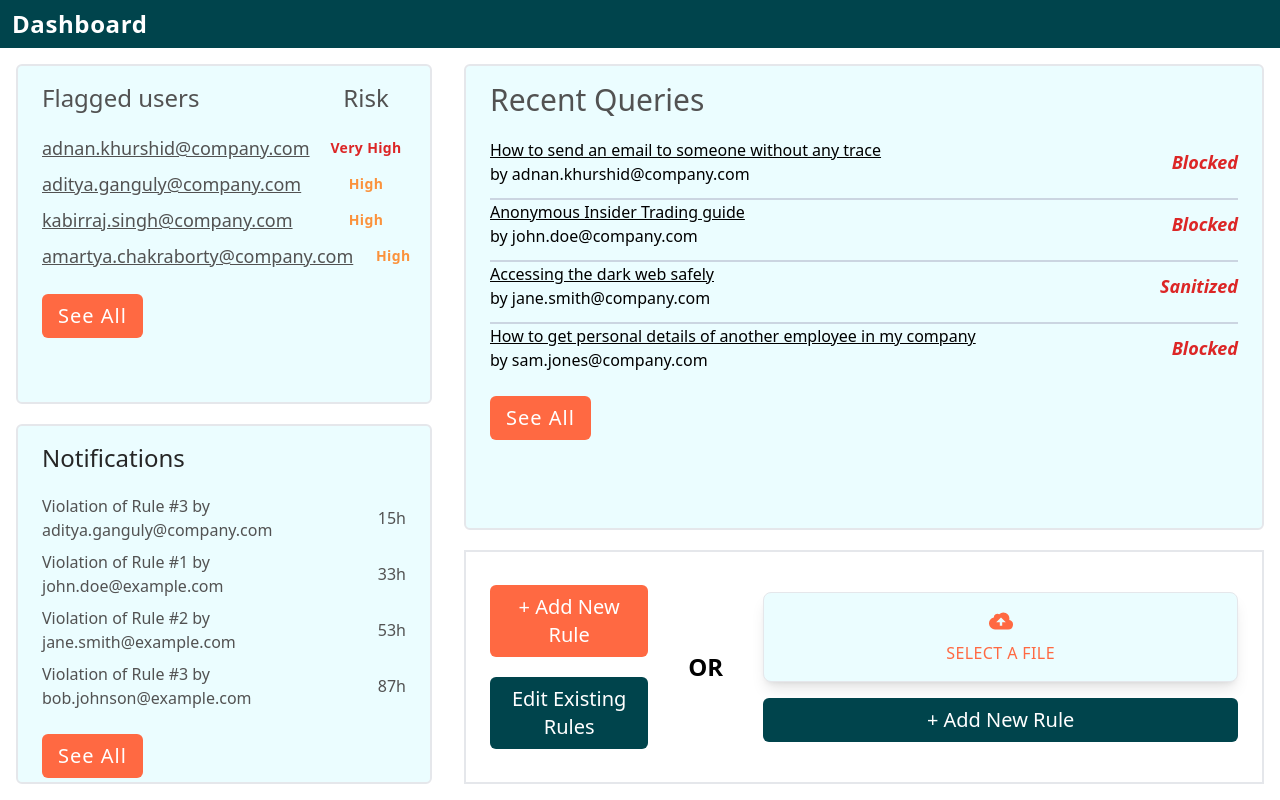
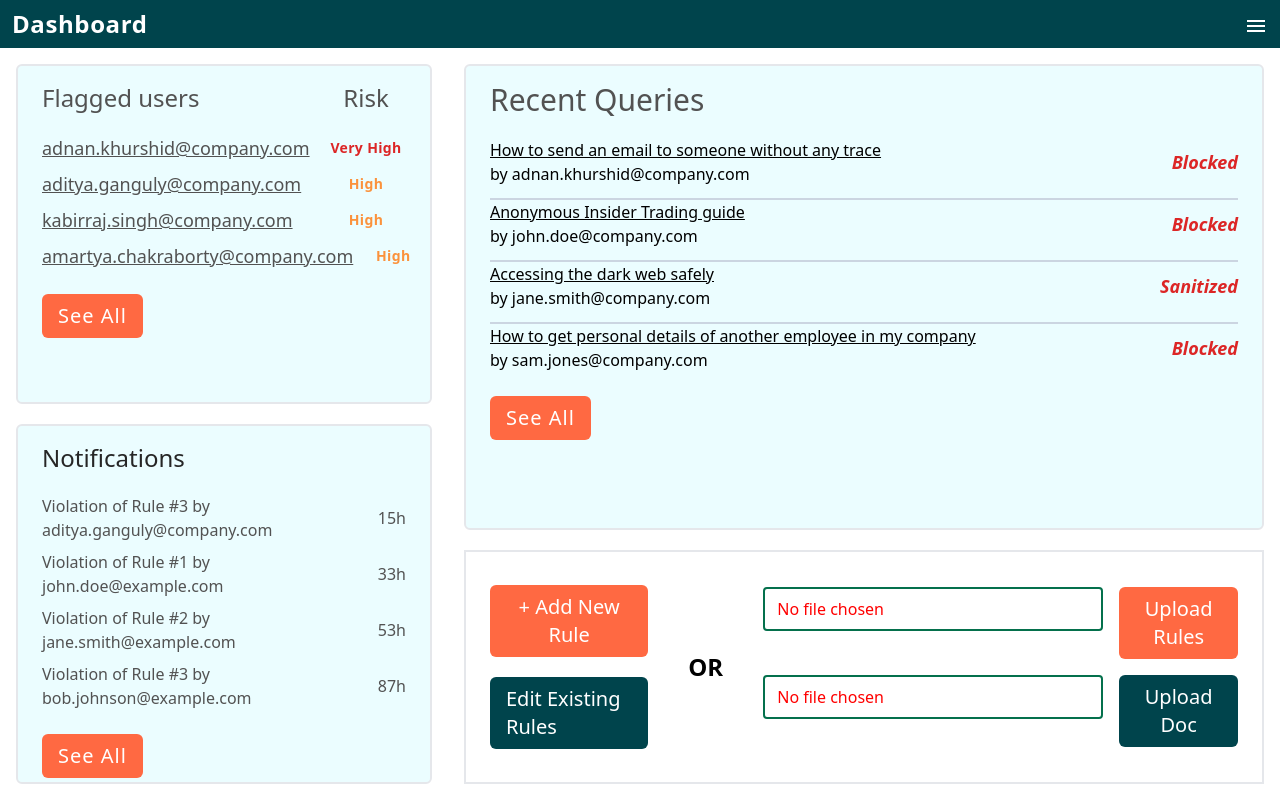
Before and after one commit to knacktohack/ui, a React (Create React App) app: page /admin in a window 1280 px wide. Built offline with nearby package versions, Linux system fonts and the light colour scheme.

Commit message:
file upload and question fetch

```diff
--- a/package.json
+++ b/package.json
@@ -3,13 +3,19 @@
   "version": "0.1.0",
   "private": true,
   "dependencies": {
+    "@emotion/react": "^11.11.4",
+    "@emotion/styled": "^11.11.5",
+    "@mui/icons-material": "^5.15.15",
+    "@mui/material": "^5.15.15",
     "@testing-library/jest-dom": "^5.17.0",
     "@testing-library/react": "^13.4.0",
     "@testing-library/user-event": "^13.5.0",
+    "axios": "^1.6.8",
     "react": "^18.2.0",
     "react-dom": "^18.2.0",
     "react-router-dom": "^6.22.3",
     "react-scripts": "5.0.1",
+    "react-toastify": "^10.0.5",
     "web-vitals": "^2.1.4"
   },
   "scripts": {
--- a/src/App.js
+++ b/src/App.js
@@ -1,6 +1,9 @@
 import { BrowserRouter, Route, Routes } from "react-router-dom";
+import { ToastContainer } from 'react-toastify';
+import 'react-toastify/dist/ReactToastify.css';
 import Admin from "./pages/Admin";
 import Chat from "./pages/Chat";
+import Rules from "./pages/Rules";
 
 function App() {
   return (
@@ -8,7 +11,9 @@ function App() {
       <Routes>
         <Route path="/chat" element={<Chat />} />
         <Route path="/admin" element={<Admin />} />
+        <Route path="/admin/rules" element={<Rules />} />
       </Routes>
+      <ToastContainer/>
     </BrowserRouter>
   );
 }
--- /dev/null
+++ b/src/components/AdminNav.js
@@ -0,0 +1,46 @@
+import CloseOutlinedIcon from '@mui/icons-material/CloseOutlined';
+import MenuOutlinedIcon from '@mui/icons-material/MenuOutlined';
+import React, { useState } from 'react';
+import { Link } from 'react-router-dom';
+
+const AdminNav = () => {
+
+    const [menu, setMenu] = useState(false);
+
+  return (
+
+      <div className="w-full bg-green-primary text-white text-2xl font-semibold tracking-wide flex flex-row justify-between items-center p-3 h-12  ">
+        Dashboard
+        <button onClick={() => setMenu(true)}>
+          <MenuOutlinedIcon/>
+        </button>
+
+
+      <div
+        className={`bg-green-primary h-screen absolute flex flex-col justify-start items-end gap-10 top-0 right-0 duration-300 ease-in-out ${
+          menu ? "w-auto px-10 py-4" : "w-0"
+        } `}
+      >
+        {menu ? (
+          <>
+            <button className="cursor-pointer" onClick={() => setMenu(false)}>
+              <CloseOutlinedIcon/>
+            </button>
+
+            <ul className="flex flex-col gap-4 text-yellow-primary text-lg 2xl:text-xl font-medium">
+              <Link to={'/admin'}>Home</Link>
+              <Link to={'/admin/rules'}>Rules</Link>
+            </ul>
+          </>
+        ) : (
+          <></>
+        )}
+      </div>
+      </div>
+
+
+
+  )
+}
+
+export default AdminNav
--- /dev/null
+++ b/src/components/UploadForm.js
@@ -0,0 +1,109 @@
+import axios from "axios";
+import React, { useRef, useState } from "react";
+import { toast } from 'react-toastify';
+
+const UploadForm = () => {
+  const [ruleFile, setRuleFile] = useState(null);
+  const [docFile, setDocFile] = useState(null);
+  const ruleInputRef = useRef(null);
+  const docInputRef = useRef(null);
+
+  const handleRuleFileChange = (e) => {
+    const selectedFile = e.target.files[0];
+
+    if (!selectedFile) {
+      setRuleFile(null);
+      return;
+    }
+    setRuleFile(selectedFile);
+  };
+
+  const handleRuleFileUpload = async () => {
+    const formData = new FormData();
+    formData.append("file", ruleFile);
+
+    try {
+      console.log(process.env.SERVER_URI);
+      const response = await axios.post(
+        `http://127.0.0.1:8000/upload_rules`,
+        formData,
+        {
+          headers: {
+            "Content-Type": "multipart/form-data",
+          },
+        }
+      );
+
+      toast.success("File Uploaded Successfully. Rules will be available in 5 minutes");
+      setRuleFile(null);
+      ruleInputRef.current.value = null;
+      console.log("File uploaded successfully:", response.data);
+    } catch (error) {
+      console.error("Error uploading file:", error);
+    }
+  };
+
+  const handleDocFileChange = (e) => {
+    const selectedFile = e.target.files[0];
+
+    if (!selectedFile) {
+      setDocFile(null);
+      return;
+    }
+    setDocFile(selectedFile);
+  };
+
+  const handleDocFileUpload = async () => {
+    const formData = new FormData();
+    formData.append("file", docFile);
+
+    try {
+      const response = await axios.post(
+        `http://127.0.0.1:8000/upload_company_documents`,
+        formData,
+        {
+          headers: {
+            "Content-Type": "multipart/form-data",
+          },
+        }
+      );
+
+      toast.success('File uploaded successfully');
+      setDocFile(null);
+      docInputRef.current.value = null;
+      console.log("File uploaded successfully:", response.data);
+    } catch (error) {
+      console.error("Error uploading file:", error);
+    }
+  };
+
+  return (
+    <div className="w-full flex flex-col gap-4">
+      <div className="flex flex-row gap-4 w-full">
+        <div className="my-file-input">
+          <input ref={ruleInputRef} type="file" onChange={handleRuleFileChange} />
+        </div>
+
+        <button
+          className="text-white py-2 px-4 text-xl bg-orange-primary rounded-md w-4/12"
+          onClick={handleRuleFileUpload}
+        >
+          Upload Rules
+        </button>
+      </div>
+      <div className="flex flex-row gap-4 w-full">
+        <div className="my-file-input">
+          <input ref={docInputRef} type="file" onChange={handleDocFileChange} />
+        </div>
+        <button
+          className="text-white py-2 px-4 text-xl bg-green-primary rounded-md w-4/12"
+          onClick={handleDocFileUpload}
+        >
+          Upload Doc
+        </button>
+      </div>
+    </div>
+  );
+};
+
+export default UploadForm;
--- a/src/index.css
+++ b/src/index.css
@@ -21,3 +21,44 @@
   ::-webkit-scrollbar-thumb:hover {
     background: #777;
   }
+
+  .demo-box {
+    display: inline-block;
+    width: 500px;
+    background: #ffffff;
+    padding: 15px 15px;
+    border-radius: 8px;
+  }
+
+  label {
+    display: block;
+    margin-bottom: 8px;
+    font-family: sans-serif;
+    font-size: 12px;
+    color: blue;
+  }
+
+
+  [type="file"] {
+    padding: 8px 12px;
+    border: 2px solid rgb(4, 112, 76);
+    border-radius: 4px;
+    appearance: none;
+    position: relative;
+    overflow: hidden;
+    color: red;
+
+    &::-webkit-file-upload-button,
+    &::file-selector-button {
+      position: absolute;
+      left: -1000px;
+      visibility: hidden;
+      margin-left: 10px;
+      height: 100%;
+      width: 0px;
+    }
+  }
+
+  .dropdown:hover .dropdown-menu {
+    display: block;
+  }
--- a/src/pages/Admin.js
+++ b/src/pages/Admin.js
@@ -1,5 +1,7 @@
 import React from "react";
 import { Link } from "react-router-dom";
+import AdminNav from "../components/AdminNav";
+import UploadForm from "../components/UploadForm";
 
 const Admin = () => {
   const flaggedUsers = [
@@ -101,9 +103,7 @@ const Admin = () => {
 
   return (
     <div className="h-screen w-screen flex flex-col ">
-      <div className="w-full bg-green-primary text-white text-2xl font-semibold tracking-wide flex flex-row justify-between items-center p-3 h-12  ">
-        Dashboard
-      </div>
+        <AdminNav/>
       <div className="w-full p-4 flex flex-row h-full gap-8">
         <div className="w-4/12 flex flex-col gap-5 h-full">
           <div className="w-full flex flex-col h-3/6 bg-green-light rounded-md border-2 px-6 py-4 gap-2">
@@ -194,28 +194,12 @@ const Admin = () => {
               <button className="text-white py-2 px-4 text-xl bg-orange-primary rounded-md w-full">
                 + Add New Rule
               </button>
-              <button className="text-white py-2 px-4 text-xl bg-green-primary rounded-md w-full">
+              <Link to={'/admin/rules'} className="text-white py-2 px-4 text-xl bg-green-primary rounded-md w-full">
                 Edit Existing Rules
-              </button>
+              </Link>
             </div>
             <div className="text-2xl font-semibold">OR</div>
-            <div className="flex flex-col gap-4 w-full">
-              <label class="w-full h-4/6 flex flex-col items-center px-4 py-4 bg-green-light text-blue rounded-lg shadow-lg tracking-wide uppercase border border-blue cursor-pointer text-orange-primary hover:text-green-primary transition duration-200 ease-in-out">
-                <svg
-                  class="w-6 h-6"
-                  fill="currentColor"
-                  xmlns="http://www.w3.org/2000/svg"
-                  viewBox="0 0 20 20"
-                >
-                  <path d="M16.88 9.1A4 4 0 0 1 16 17H5a5 5 0 0 1-1-9.9V7a3 3 0 0 1 4.52-2.59A4.98 4.98 0 0 1 17 8c0 .38-.04.74-.12 1.1zM11 11h3l-4-4-4 4h3v3h2v-3z" />
-                </svg>
-                <span class="mt-2 leading-normal">Select a file</span>
-                <input type="file" class="hidden" />
-              </label>
-              <button className="text-white py-2 px-4 text-xl bg-green-primary rounded-md w-full">
-                + Add New Rule
-              </button>
-            </div>
+              <UploadForm/>
           </div>
         </div>
       </div>
--- /dev/null
+++ b/src/pages/Rules.js
@@ -0,0 +1,84 @@
+import axios from "axios";
+import React, { useEffect, useState } from "react";
+import AdminNav from "../components/AdminNav";
+
+const Rules = () => {
+
+    const [rules,setRules]= useState([])
+
+    const fetchRules = async ()=>{
+        const obj = {
+
+        }
+        try {
+            const response = await axios.post(
+              `http://127.0.0.1:8000/questions`,
+              obj,
+              {
+                headers: {
+                  "Content-Type": "application/json",
+                },
+              }
+            );
+            console.log(response.data);
+            setRules(response.data)
+          } catch (error) {
+            console.error("Error fetching rules:", error);
+          }
+    }
+
+    useEffect(() => {
+        fetchRules()
+      }, []);
+
+
+  return (
+    <div className="h-screen w-screen flex flex-col ">
+      <AdminNav />
+
+      <div className="flex flex-col gap-4 h-full p-4">
+      <button className="text-white py-2 px-4 text-xl bg-orange-primary rounded-md w-2/12 self-end">
+        + Add New Rule
+      </button>
+        {rules.map((item, index) => (
+          <div key={index} className="w-full flex flex-row justify-between items-center bg-green-light border rounded-md p-4 text-lg font-medium text-neutral-700">
+            {index + 1}
+            {". "}
+            {item.question}
+            <div className="flex flex-row  gap-3 items-center justify-center">
+              <select
+                className="rounded-md h-10 cursor-pointer p-2 text-green-primary"
+                name="rating"
+                id="rating"
+              >
+                <option className=" text-green-primary" value="10">
+                  10 (Very High)
+                </option>
+                <option className=" text-green-primary" value="9">
+                  9 (Very High)
+                </option>
+                <option className=" text-green-primary" value="8">
+                8 (High)
+                </option>
+                <option className=" text-green-primary" value="7">
+                7 (High)
+                </option>
+                <option className=" text-green-primary" value="6">
+                6 (Moderate)
+                </option>
+                <option className=" text-green-primary" value="5">
+                5 (Moderate)
+                </option>
+              </select>
+              <button className="p-4 py-1 text-white rounded-md text-center bg-orange-primary  00 cursor-pointer">
+                Save
+              </button>
+            </div>
+          </div>
+        ))}
+      </div>
+    </div>
+  );
+};
+
+export default Rules;
```
Also changed, not shown: 2 other files (tests, documents, lock files or other folders).
